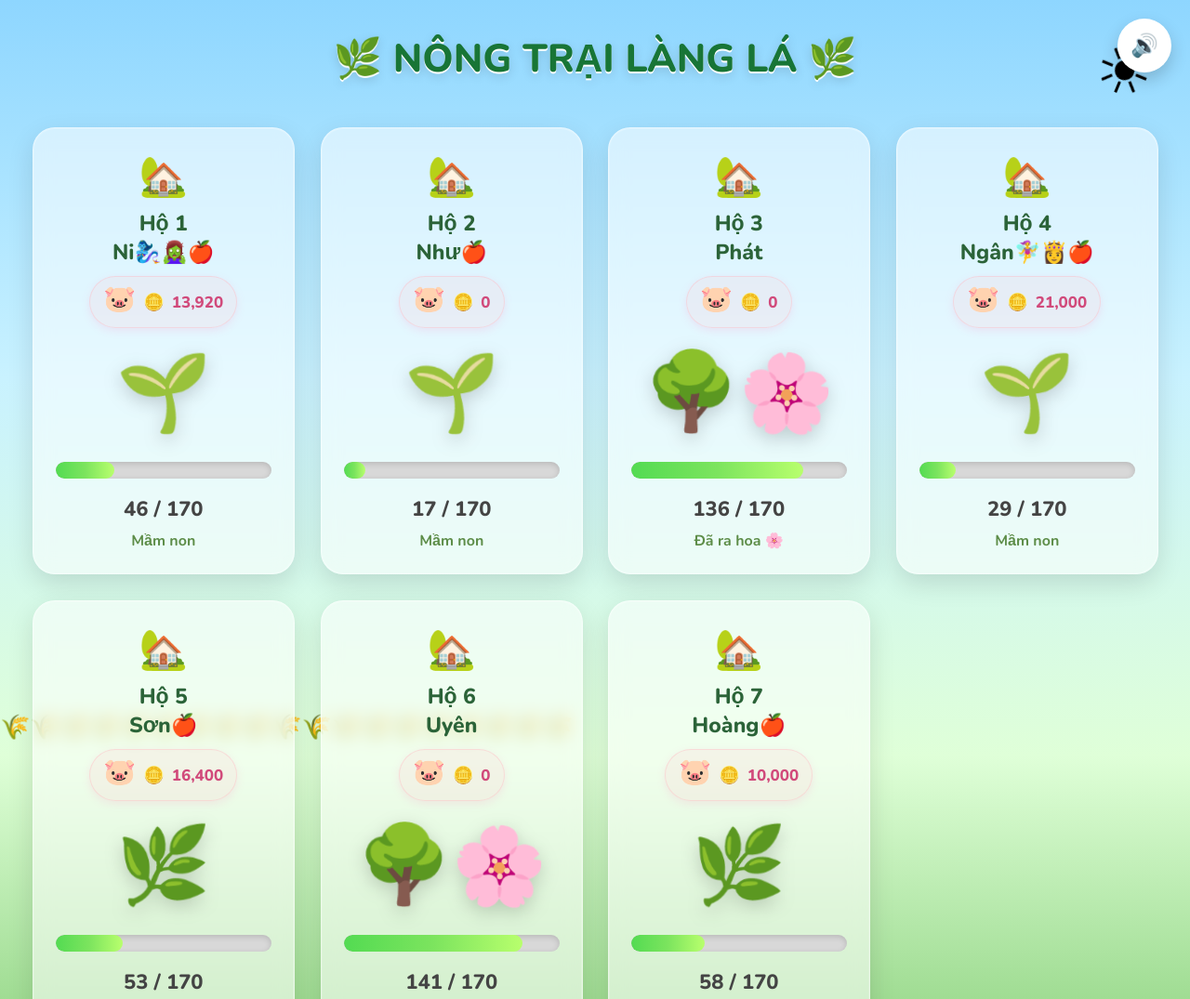
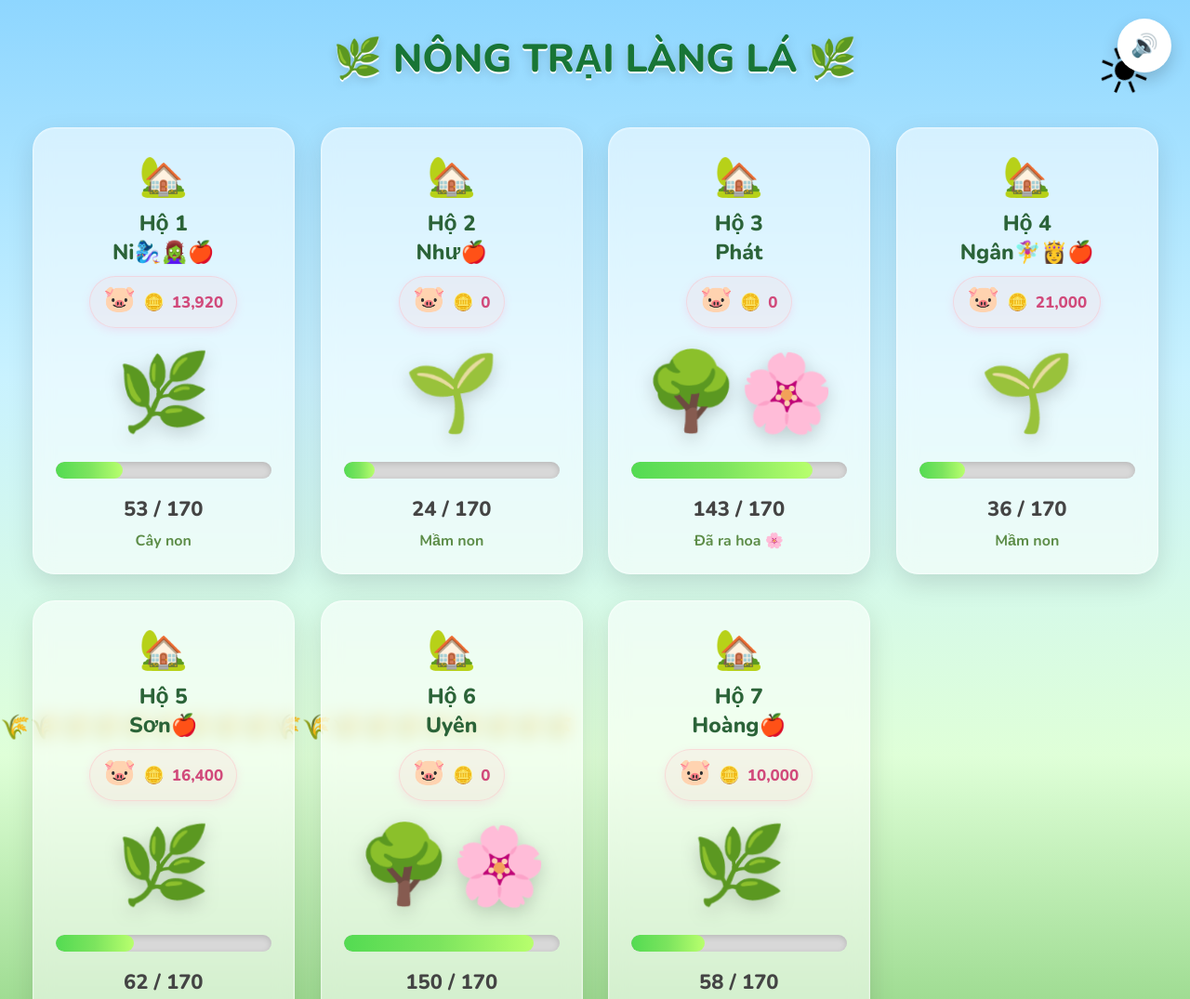
Before and after one commit to ketng91/nongtraitao, a plain HTML site: page index.html in a window 1280 px wide. Shown: the top 1075 px of the page at 93% size. Drawn offline with nearby package versions, Linux system fonts and the light colour scheme.

Commit message:
Add files via upload

```diff
--- a/index.html
+++ b/index.html
@@ -739,17 +739,17 @@ const MAX = 170;
 
 const students=[
 
-{name:"Ni🧞‍♀️🧟‍♀️🍎",score:46,pig:13920},
+{name:"Ni🧞‍♀️🧟‍♀️🍎",score:53,pig:13920},
 
-{name:"Như🍎",score:17,pig:0},
+{name:"Như🍎",score:24,pig:0},
 
-{name:"Phát",score:136,pig:0},
+{name:"Phát",score:143,pig:0},
 
-{name:"Ngân🧚‍♀️👸🍎",score:29,pig:21000},
+{name:"Ngân🧚‍♀️👸🍎",score:36,pig:21000},
 
-{name:"Sơn🍎",score:53,pig:16400},
+{name:"Sơn🍎",score:62,pig:16400},
 
-{name:"Uyên",score:141,pig:0},
+{name:"Uyên",score:150,pig:0},
 
 {name:"Hoàng🍎",score:58,pig:10000}
 
```
